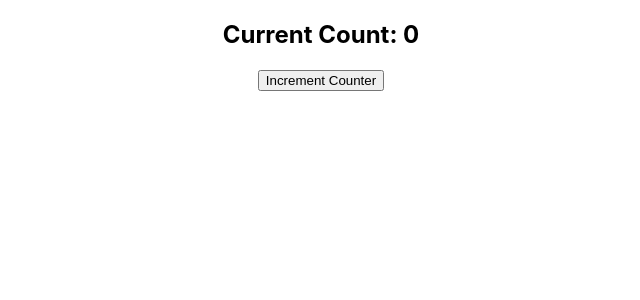
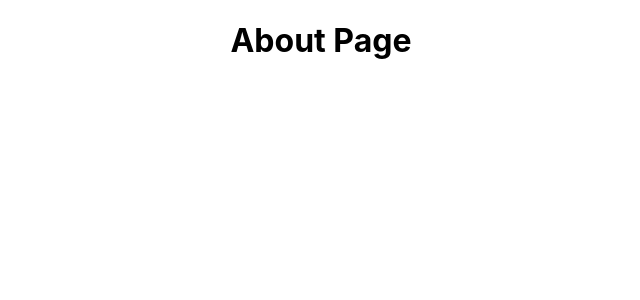
Before and after one commit to brunojppb/reactgram-web, a React (Create React App) app: page / in a window 1280 px wide. Shown: the top 300 px of the page, without its empty margins (319-959 px from the left). Built offline with nearby package versions, Linux system fonts and the light colour scheme.

Commit message:
[WIP] creating the about page

```diff
--- a/src/App.js
+++ b/src/App.js
@@ -1,17 +1,12 @@
-import React, { useState } from 'react';
+import React from 'react';
 import './App.css';
+import AboutPage from './components/static/AboutPage';
 
 function App() {
-  const [count, setCount] = useState(0);
-
-  const onButtonClick = (event) => {
-    setCount(current => current + 1);
-  };
 
   return (
     <div className="App">
-      <h2>Current Count: {count}</h2>
-      <button onClick={onButtonClick}>Increment Counter</button>
+      <AboutPage/>
     </div>
   );
 }
--- /dev/null
+++ b/src/components/static/AboutPage.js
@@ -0,0 +1,13 @@
+import React from 'react';
+
+function AboutPage() {
+
+  return(
+    <h1>
+      About Page
+    </h1>
+  )
+
+}
+
+export default AboutPage;
```
